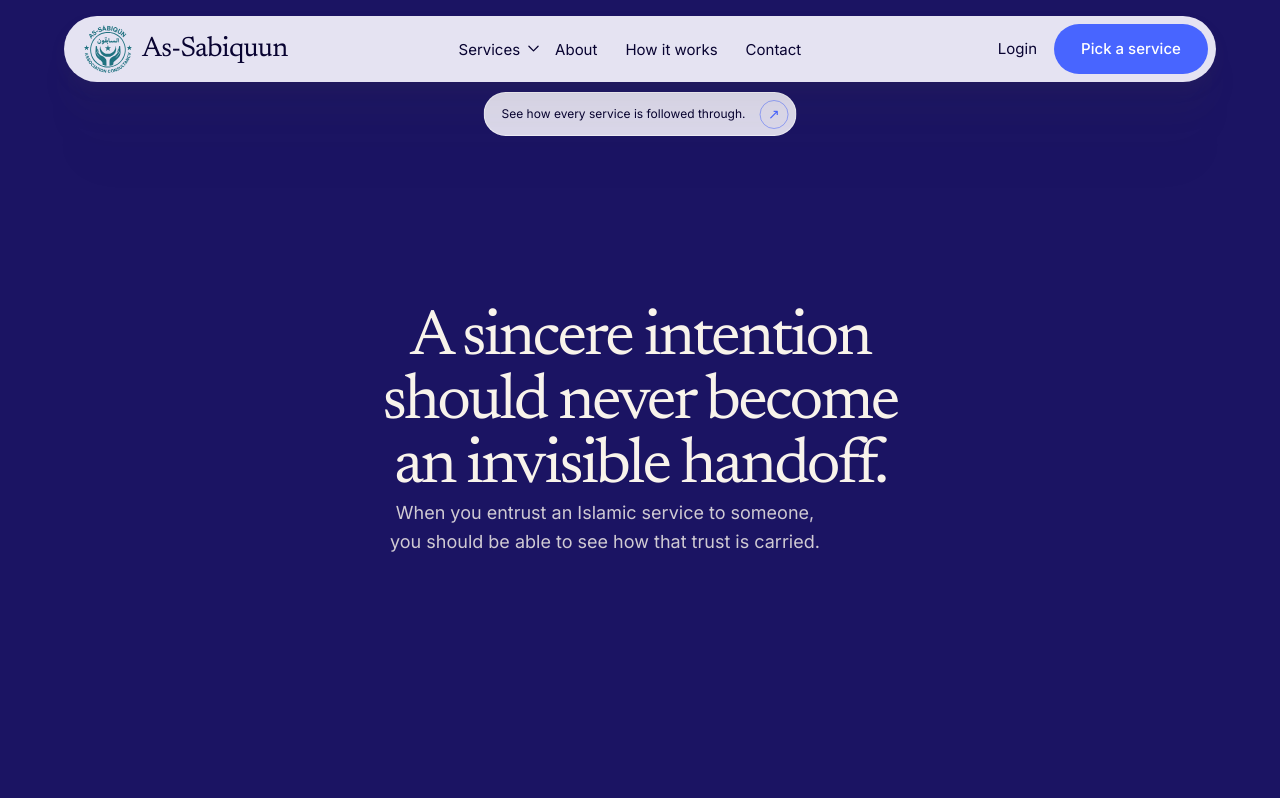
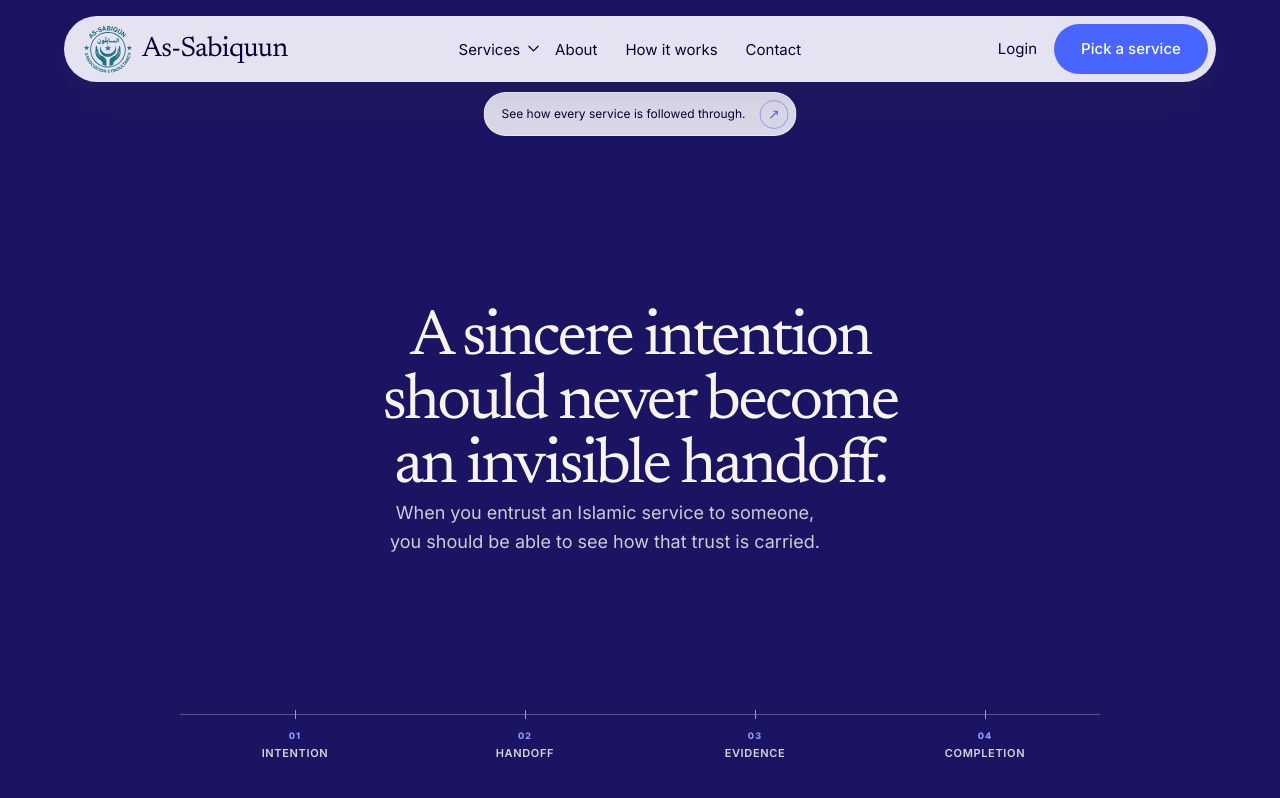
Before and after one commit to as-sabiqun/as-sabiquun, a Next.js app: page /about in a window 1280 px wide. Shown: the top 798 px of the page. Built offline with nearby package versions, Linux system fonts and the light colour scheme.

Commit message:
Add structured journey to About hero

```diff
--- a/src/app/(marketing)/about/about.module.css
+++ b/src/app/(marketing)/about/about.module.css
@@ -66,6 +66,7 @@
   z-index: 2;
   width: min(680px, 100%);
   text-align: center;
+  animation: heroCopyReveal .8s cubic-bezier(.22, 1, .36, 1) both;
 }
 
 .hero h1 {
@@ -87,6 +88,58 @@
   font-size: 18px;
   line-height: 1.6;
   text-wrap: balance;
+}
+
+.heroJourney {
+  position: absolute;
+  z-index: 2;
+  bottom: clamp(28px, 5vh, 52px);
+  left: 50%;
+  display: grid;
+  width: min(920px, calc(100% - 96px));
+  grid-template-columns: repeat(4, minmax(0, 1fr));
+  margin: 0;
+  border-top: 1px solid rgba(248, 243, 235, .28);
+  padding: 0;
+  list-style: none;
+  transform: translateX(-50%);
+}
+
+.heroJourney li {
+  position: relative;
+  display: grid;
+  justify-items: center;
+  gap: 7px;
+  padding: 16px 8px 0;
+  font-family: var(--font-sans), Arial, sans-serif;
+  text-align: center;
+}
+
+.heroJourney li::before {
+  position: absolute;
+  top: -5px;
+  left: 50%;
+  width: 1px;
+  height: 9px;
+  background: #8799ff;
+  content: "";
+}
+
+.heroJourney li > span {
+  color: #8799ff;
+  font-size: 9px;
+  font-weight: 750;
+  letter-spacing: .12em;
+  line-height: 1;
+}
+
+.heroJourney li > strong {
+  color: rgba(248, 243, 235, .86);
+  font-size: 11px;
+  font-weight: 600;
+  letter-spacing: .06em;
+  line-height: 1.2;
+  text-transform: uppercase;
 }
 
 .mission {
@@ -678,6 +731,19 @@
   outline-offset: 4px;
 }
 
+@keyframes heroCopyReveal {
+  from {
+    opacity: .72;
+    filter: blur(4px);
+    transform: translateY(14px);
+  }
+  to {
+    opacity: 1;
+    filter: blur(0);
+    transform: translateY(0);
+  }
+}
+
 @keyframes announcementExit {
   0%, 25% { opacity: 1; transform: translateX(-50%) translateY(0); }
   100% { opacity: 0; transform: translateX(-50%) translateY(-8px); }
@@ -982,6 +1048,21 @@
     line-height: 1.6;
   }
 
+  .heroJourney {
+    bottom: 28px;
+    width: calc(100% - 40px);
+  }
+
+  .heroJourney li {
+    gap: 6px;
+    padding: 14px 2px 0;
+  }
+
+  .heroJourney li > strong {
+    font-size: 9px;
+    letter-spacing: .035em;
+  }
+
   .mission {
     padding: 35px 0 96px;
   }
@@ -1195,6 +1276,7 @@
 
 @media (prefers-reduced-motion: reduce) {
   .announcement,
+  .heroCopy,
   :global(.asb-marketing-shell):has(.aboutPage) :global(.asb-nav) {
     animation: none;
   }
--- a/src/app/(marketing)/about/page.tsx
+++ b/src/app/(marketing)/about/page.tsx
@@ -74,6 +74,12 @@ export default function AboutPage() {
             <h1 id="about-hero-title">A sincere intention should never become an invisible handoff.</h1>
             <p className={styles.heroSupport}>When you entrust an Islamic service to someone, you should be able to see how that trust is carried.</p>
           </div>
+          <ol className={styles.heroJourney} aria-label="The service journey">
+            <li><span>01</span><strong>Intention</strong></li>
+            <li><span>02</span><strong>Handoff</strong></li>
+            <li><span>03</span><strong>Evidence</strong></li>
+            <li><span>04</span><strong>Completion</strong></li>
+          </ol>
         </section>
 
         <section className={styles.mission} aria-labelledby="about-mission-title">
```
